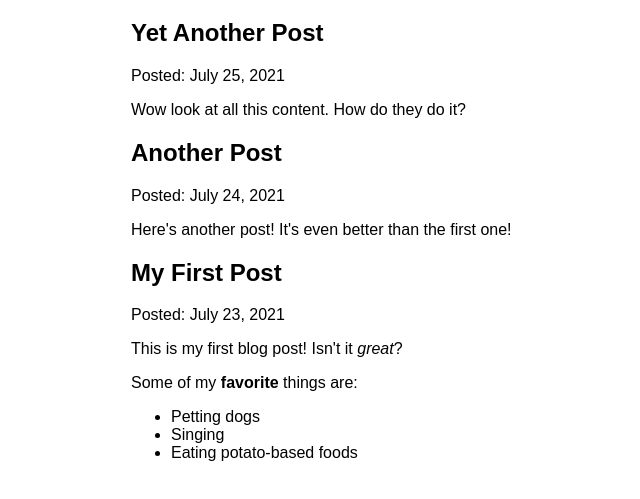
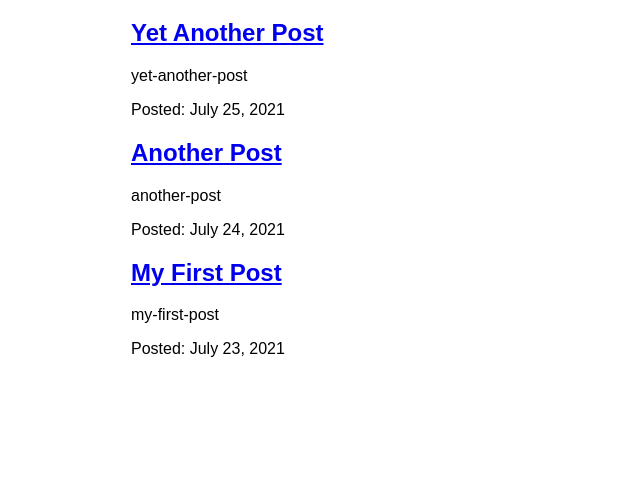
Before and after one commit to sovereignhodler/gatsby-tutorial, a Gatsby site: page /blog in a window 1280 px wide. Shown: the part 157-656 px from the top of the page, without its empty margins (259-899 px from the left). Built offline with nearby package versions, Linux system fonts and the light colour scheme; Gatsby itself is replaced by a stand-in of ours.

Commit message:
Finished Gatsby Tutorial Part 6

```diff
--- a/src/pages/blog.js
+++ b/src/pages/blog/index.js
@@ -1,19 +1,22 @@
 import * as React from 'react'
-import { graphql } from 'gatsby'
-import { MDXRenderer } from 'gatsby-plugin-mdx'
-import Layout from '../components/layout'
+import { Link, graphql } from 'gatsby'
+import Layout from '../../components/layout'
+
+
 
 const BlogPage = ({ data }) => {
   return (
     <Layout pageTitle="My Blog Posts">
       {
-        data.allMdx.nodes.map((node) => (
+        data.allMdx.nodes.map(node => (
           <article key={node.id}>
-            <h2>{node.frontmatter.title}</h2>
+            <h2>
+              <Link to={`/blog/${node.slug}`}>
+                {node.frontmatter.title}
+              </Link>
+            </h2>
+            <p>{node.slug}</p>
             <p>Posted: {node.frontmatter.date}</p>
-            <MDXRenderer>
-              {node.body}
-            </MDXRenderer>
           </article>
         ))
       }
@@ -21,19 +24,18 @@ const BlogPage = ({ data }) => {
   )
 }
 
-export const query = graphql`
-  {
+export const query1 = graphql`
+  query {
     allMdx(sort: {fields: frontmatter___date, order: DESC}) {
       nodes {
         frontmatter {
-          date(formatString: "MMMM DD, YYYY")
+          date(formatString: "MMMM D, YYYY")
           title
         }
+        slug
         id
-        body
       }
     }
   }
 `
-
 export default BlogPage
```
Also changed, not shown: src/pages/blog/{mdx.slug}.js (added, +30 -0 lines).
